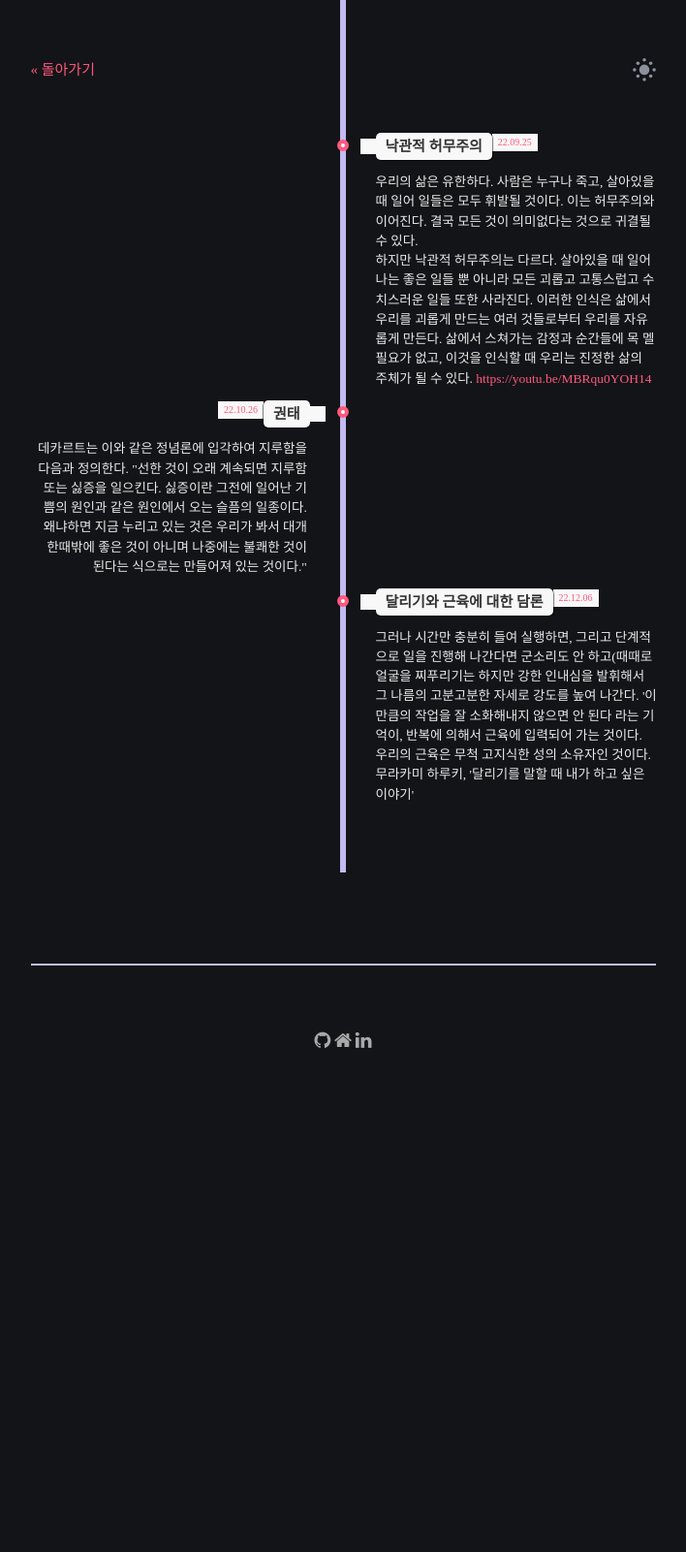
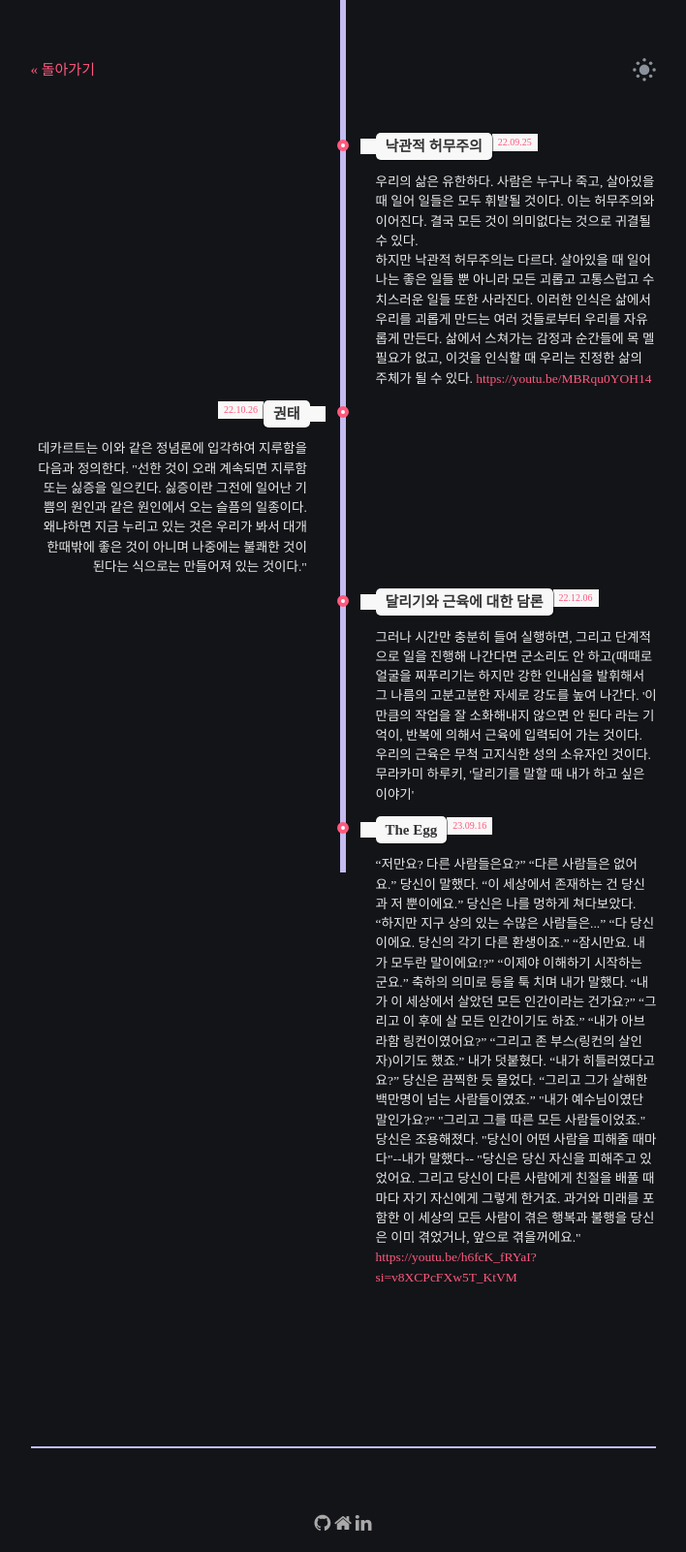
Before and after one commit to Bloofer/Bloofer.github.io, a Jekyll site: the page built from about.html, in a window 1280 px wide. Shown: the whole page at 97% size, without its empty margins (286-994 px from the left). Built offline with Jekyll 4.4.1, drawn with Linux system fonts in a browser that asks for light colours; some web fonts are replaced; before the commit the page ends 1103 px from its top, so only the background shows below that.

Commit message:
Update about.html

```diff
--- a/about.html
+++ b/about.html
@@ -67,6 +67,36 @@
             </div>
         </li>
 
+        <!-- Item 4 -->
+        <li>
+            <div class="direction-r">
+                <div class="flag-wrapper">
+                    <span class="flag">The Egg</span>
+                    <span class="time-wrapper"><span class="time">23.09.16</span></span>
+                </div>
+                <div class="desc">
+                  “저만요? 다른 사람들은요?”
+                  “다른 사람들은 없어요.” 당신이 말했다. “이 세상에서 존재하는 건 당신과 저 뿐이에요.”
+                  당신은 나를 멍하게 쳐다보았다. “하지만 지구 상의 있는 수많은 사람들은...”
+                  “다 당신이에요. 당신의 각기 다른 환생이죠.”
+                  “잠시만요. 내가 모두란 말이에요!?”
+                  “이제야 이해하기 시작하는 군요.” 축하의 의미로 등을 툭 치며 내가 말했다.
+                  “내가 이 세상에서 살았던 모든 인간이라는 건가요?”
+                  “그리고 이 후에 살 모든 인간이기도 하죠.”
+                  “내가 아브라함 링컨이였어요?”
+                  “그리고 존 부스(링컨의 살인자)이기도 했죠.” 내가 덧붙혔다.
+                  “내가 히틀러였다고요?” 당신은 끔찍한 듯 물었다.
+                  “그리고 그가 살해한 백만명이 넘는 사람들이였죠.”
+                  "내가 예수님이였단 말인가요?"
+                  "그리고 그를 따른 모든 사람들이었죠."
+                  당신은 조용해졌다.
+                  "당신이 어떤 사람을 피해줄 때마다"--내가 말했다-- "당신은 당신 자신을 피해주고 있었어요. 그리고 당신이 다른 사람에게 친절을 배풀 때마다 자기 자신에게 그렇게 한거죠. 과거와 미래를 포함한 이 세상의 모든 사람이 겪은 행복과 불행을 당신은 이미 겪었거나, 앞으로 겪을꺼에요."
+                    <a href="https://youtu.be/h6fcK_fRYaI?si=v8XCPcFXw5T_KtVM" target="_top">https://youtu.be/h6fcK_fRYaI?si=v8XCPcFXw5T_KtVM</a>
+                </div>
+            </div>
+        </li>
+
+
     </ul>
 
 <!-- adding an empty line to separate the social profile links -->
```
